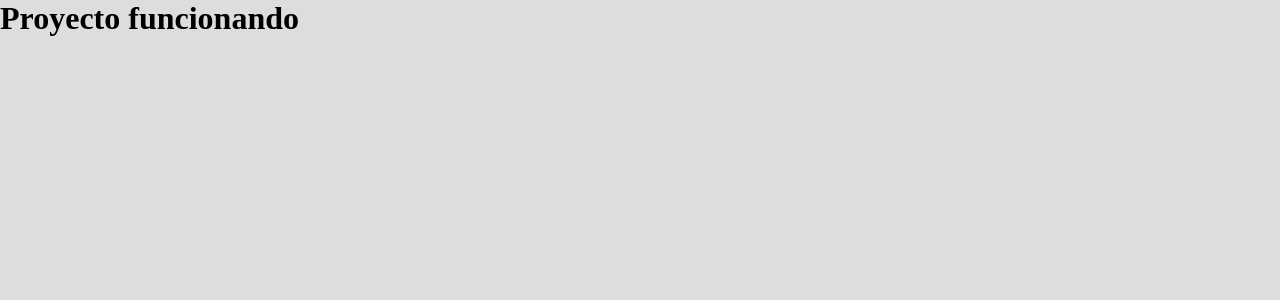
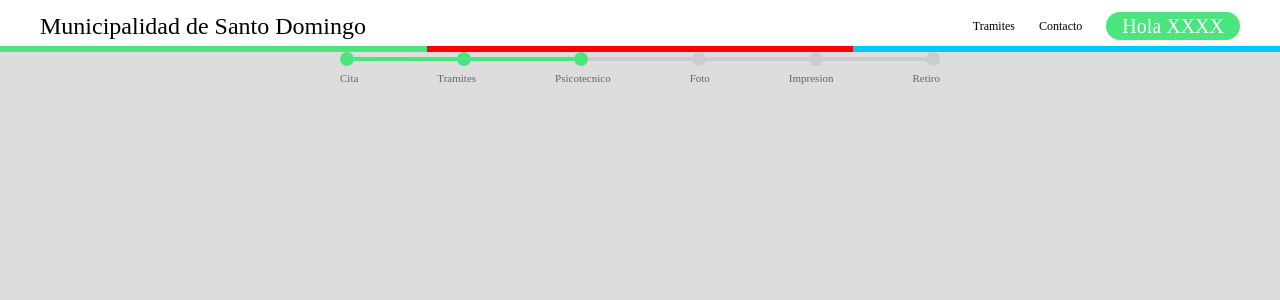
Before and after one commit to CristobalFloresH/Sistema_Gestion_De_Transmites_En_Linea, a React (Vite) app in the folder frontend/: page / in a window 1280 px wide. Shown: the top 300 px of the page. Built offline with nearby package versions, Linux system fonts and the light colour scheme; a web font is replaced by a local one.

Commit message:
Agregar primera iteracion de componentes navbar y progress bar

```diff
--- a/frontend/src/App.jsx
+++ b/frontend/src/App.jsx
@@ -1,12 +1,14 @@
 import React from 'react';
 import { BrowserRouter as Router, Routes, Route } from 'react-router-dom';
+import Navbar from './components/Navbar';
+import ProgressBar from './components/ProgressBar';
 import './styles/global.css';
 
 export default function App() {
   return (
     <Router>
       <Routes>
-        <Route path="/" element={<h1>Proyecto funcionando</h1>} />
+        <Route path="/" element={<><Navbar variant="logged" /><ProgressBar currentStep={2} /></>} />
       </Routes>
     </Router>
   );
--- /dev/null
+++ b/frontend/src/components/NavBar.css
@@ -0,0 +1,125 @@
+
+.navbar {
+  background: var(--white);
+  padding: 12px 40px;
+  display: flex;
+  align-items: center;
+  justify-content: space-between;
+  position: relative;
+}
+
+.navbar__logo a {
+  font-family: var(--font-body);
+  font-size: 24px;
+  color: var(--black);
+  text-decoration: none;
+}
+
+.navbar__links {
+  display: flex;
+  align-items: center;
+  gap: 24px;
+}
+
+.navbar__link {
+  font-family: var(--font-body);
+  font-size: 12px;
+  color: var(--black);
+}
+
+.navbar__link:hover {
+  text-decoration: underline;
+}
+
+.navbar__btn-ingresar {
+  background: var(--green);
+  color: var(--white);
+  padding: 4px 20px;
+  border-radius: 100px;
+  font-family: var(--font-display);
+  font-size: 24px;
+  line-height: 1;
+}
+
+.navbar__btn-user {
+  background: var(--green);
+  color: var(--white);
+  padding: 4px 16px;
+  border-radius: 100px;
+  font-family: var(--font-display);
+  font-size: 20px;
+  line-height: 1;
+}
+
+.navbar__btn-func {
+  background: var(--red);
+}
+
+.navbar__user-area {
+  position: relative;
+}
+
+.navbar__dropdown {
+  position: absolute;
+  top: 100%;
+  right: 0;
+  background: var(--white);
+  border-radius: 10px;
+  box-shadow: 0 4px 20px rgba(0,0,0,0.15);
+  padding: 16px;
+  min-width: 220px;
+  z-index: 100;
+  margin-top: 8px;
+}
+
+.navbar__dropdown-header {
+  display: flex;
+  align-items: center;
+  gap: 12px;
+  padding-bottom: 12px;
+  border-bottom: 1px solid #eee;
+  margin-bottom: 8px;
+}
+
+.navbar__dropdown-header strong {
+  font-family: var(--font-display);
+  font-size: 20px;
+}
+
+.navbar__dropdown-header p {
+  font-size: 12px;
+  color: var(--gray-text);
+}
+
+.navbar__avatar {
+  width: 40px;
+  height: 40px;
+  border-radius: 50%;
+  background: #ccc;
+}
+
+.navbar__dropdown ul {
+  list-style: none;
+}
+
+.navbar__dropdown li {
+  padding: 6px 0;
+  font-size: 13px;
+}
+
+.navbar__dropdown li a:hover {
+  text-decoration: underline;
+}
+
+.navbar__bar {
+  position: absolute;
+  bottom: 0;
+  left: 0;
+  right: 0;
+  display: flex;
+  height: 6px;
+}
+
+.navbar__bar-green { flex: 1; background: var(--green); }
+.navbar__bar-red { flex: 1; background: var(--red); }
+.navbar__bar-blue { flex: 1; background: var(--blue); }
--- /dev/null
+++ b/frontend/src/components/Navbar.jsx
@@ -0,0 +1,63 @@
+import React, { useState } from 'react';
+import { Link } from 'react-router-dom';
+import './Navbar.css';
+
+export default function Navbar({ variant = 'public', userName = '' }) {
+  const [showDropdown, setShowDropdown] = useState(false);
+
+  return (
+    <nav className="navbar">
+      <div className="navbar__logo">
+        <Link to="/">Municipalidad de Santo Domingo</Link>
+      </div>
+      <div className="navbar__links">
+        {variant === 'funcionario' && (
+          <Link to="/funcionario/agenda" className="navbar__link">Agenda</Link>
+        )}
+        <Link to="/tramite-licencia" className="navbar__link">Tramites</Link>
+        <Link to="/" className="navbar__link">Contacto</Link>
+        {variant === 'public' && (
+          <Link to="/login" className="navbar__btn-ingresar">Ingresar</Link>
+        )}
+        {variant === 'logged' && (
+          <div className="navbar__user-area">
+            <button
+              className="navbar__btn-user"
+              onClick={() => setShowDropdown(!showDropdown)}
+            >
+              Hola XXXX
+            </button>
+            {showDropdown && (
+              <div className="navbar__dropdown">
+                <div className="navbar__dropdown-header">
+                  <div className="navbar__avatar" />
+                  <div>
+                    <strong>Juan Lopez</strong>
+                    <p>Ciudadano</p>
+                  </div>
+                </div>
+                <ul>
+                  <li><Link to="/">Mi perfil</Link></li>
+                  <li><Link to="/mis-tramites">Mis tramites</Link></li>
+                  <li><Link to="/">Mis documentos</Link></li>
+                  <li><Link to="/">Notificaciones</Link></li>
+                  <li><Link to="/">Servicio y soporte</Link></li>
+                </ul>
+              </div>
+            )}
+          </div>
+        )}
+        {variant === 'funcionario' && (
+          <button className="navbar__btn-user navbar__btn-func">
+            Hola Func.XXXX
+          </button>
+        )}
+      </div>
+      <div className="navbar__bar">
+        <div className="navbar__bar-green" />
+        <div className="navbar__bar-red" />
+        <div className="navbar__bar-blue" />
+      </div>
+    </nav>
+  );
+}
--- /dev/null
+++ b/frontend/src/components/ProgressBar.css
@@ -0,0 +1,41 @@
+.progress-bar {
+  width: 100%;
+  max-width: 600px;
+  margin: 0 auto;
+}
+
+.progress-bar__track {
+  display: flex;
+  align-items: center;
+}
+
+.progress-bar__dot {
+  width: 14px;
+  height: 14px;
+  border-radius: 50%;
+  background: #ccc;
+  flex-shrink: 0;
+}
+
+.progress-bar__dot.active {
+  background: var(--green);
+}
+
+.progress-bar__line {
+  flex: 1;
+  height: 4px;
+  background: #ccc;
+}
+
+.progress-bar__line.active {
+  background: var(--green);
+}
+
+.progress-bar__labels {
+  display: flex;
+  justify-content: space-between;
+  margin-top: 6px;
+  font-size: 11px;
+  color: var(--gray-text);
+  font-family: var(--font-body);
+}
--- /dev/null
+++ b/frontend/src/components/ProgressBar.jsx
@@ -0,0 +1,26 @@
+import React from 'react';
+import './ProgressBar.css';
+
+const STEPS = ['Cita', 'Tramites', 'Psicotecnico', 'Foto', 'Impresion', 'Retiro'];
+
+export default function ProgressBar({ currentStep = 0 }) {
+  return (
+    <div className="progress-bar">
+      <div className="progress-bar__track">
+        {STEPS.map((step, i) => (
+          <React.Fragment key={step}>
+            <div className={`progress-bar__dot ${i <= currentStep ? 'active' : ''}`} />
+            {i < STEPS.length - 1 && (
+              <div className={`progress-bar__line ${i < currentStep ? 'active' : ''}`} />
+            )}
+          </React.Fragment>
+        ))}
+      </div>
+      <div className="progress-bar__labels">
+        {STEPS.map((step) => (
+          <span key={step}>{step}</span>
+        ))}
+      </div>
+    </div>
+  );
+}
```
